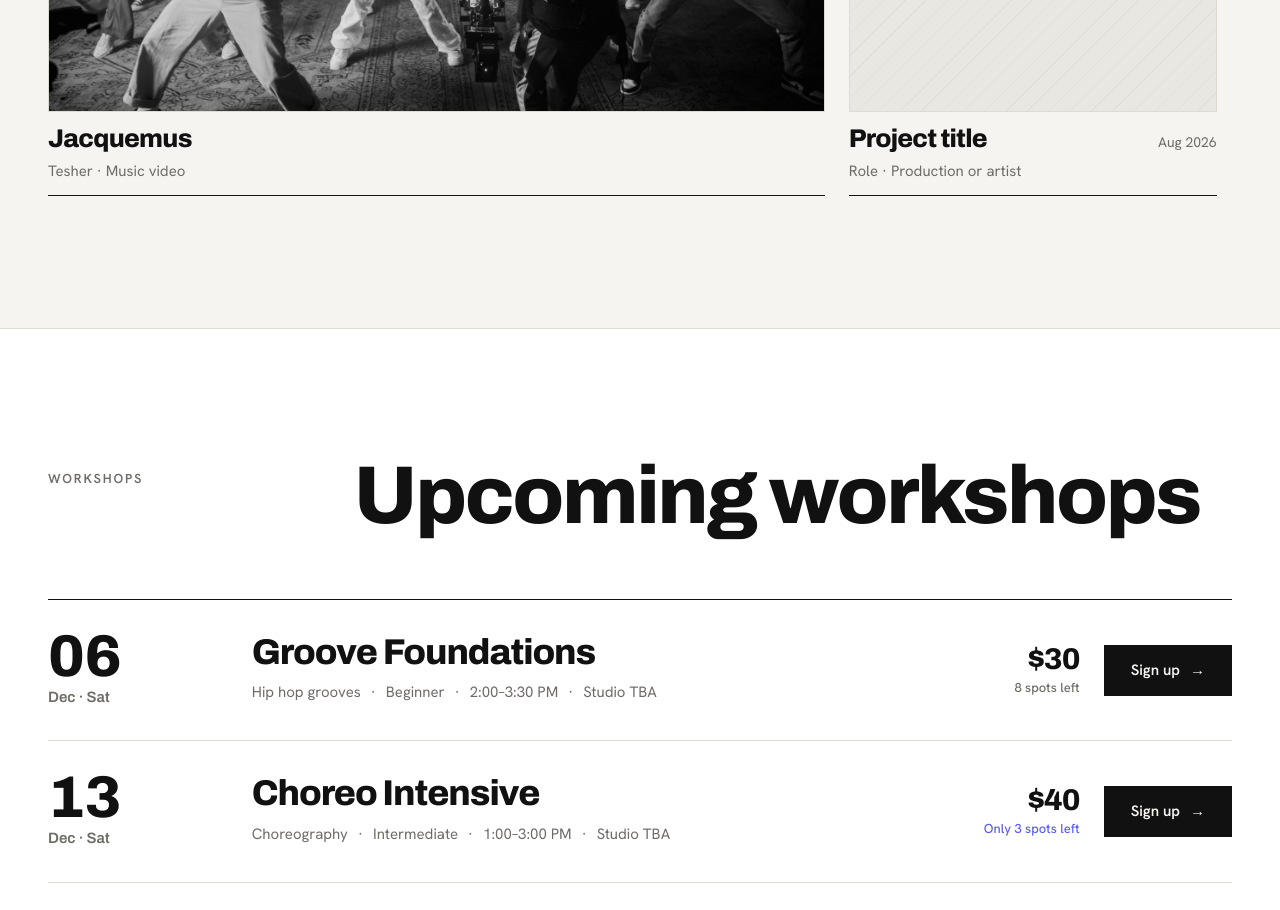
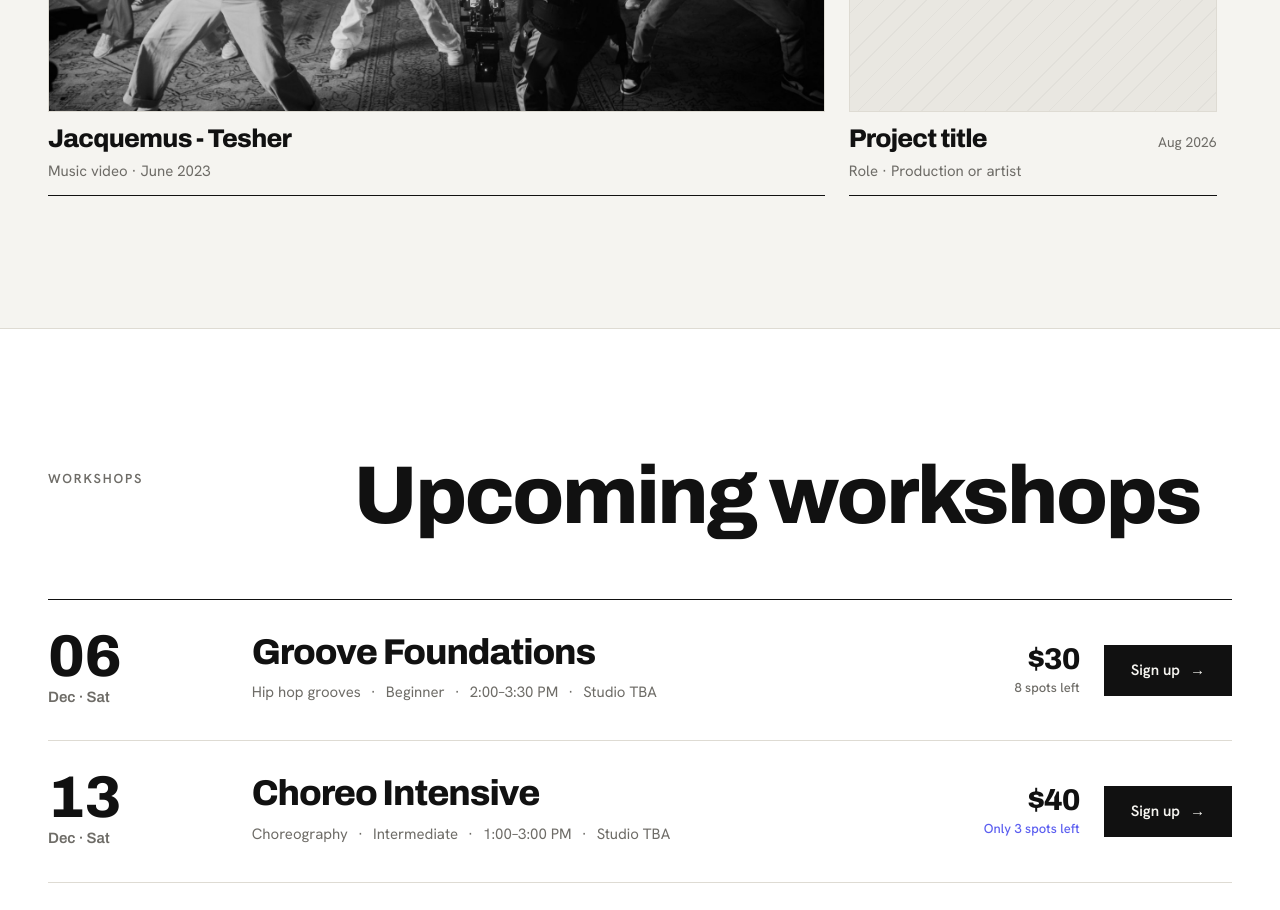
Before and after one commit to jloonker/jloonker.github.io, a plain HTML site: page index.html in a window 1280 px wide. Shown: the part 3440-4350 px from the top of the page. Drawn offline with Linux system fonts and the light colour scheme.

Commit message:
Update Jacquemus card text
Co-Authored-By: Claude Opus 5.5 <noreply@anthropic.com>
Claude-Session: https://claude.ai/code/session_01E8BEbdokeD8JhCCAeVhaLT

```diff
--- a/index.html
+++ b/index.html
@@ -306,7 +306,7 @@ footer{padding:clamp(56px,7vw,96px) 0 32px}
    w, h: the photo's width and height in pixels, so wide and tall photos keep their shape
    link: where the card goes when clicked (optional) */
 const FEATURED = [
-  {title:"Jacquemus", detail:"Tesher · Music video", date:"", photo:"fw-jacquemus.jpg", w:1800, h:1066, link:""},
+  {title:"Jacquemus - Tesher", detail:"Music video · June 2023", date:"", photo:"fw-jacquemus.jpg", w:1800, h:1066, link:""},
   {title:"Project title", detail:"Role · Production or artist", date:"Aug 2026", photo:"", link:""},
   {title:"Project title", detail:"Role · Production or artist", date:"Jun 2026", photo:"", link:""},
   {title:"Project title", detail:"Role · Production or artist", date:"Mar 2026", photo:"", link:""},
```
